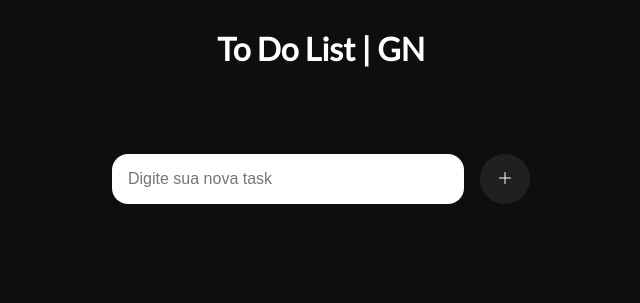
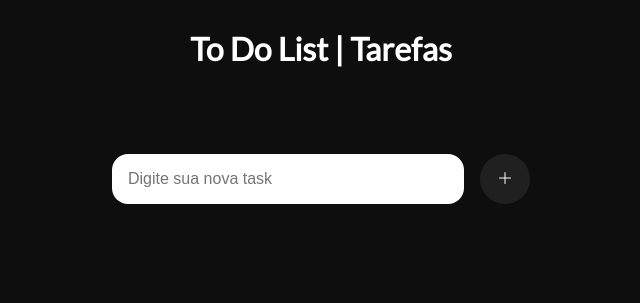
Before and after one commit to JuanSilvAlmeida/todoList, a plain HTML site: page index.html in a window 1280 px wide. Shown: the whole page, without its empty margins (319-959 px from the left). Drawn offline with Linux system fonts and the light colour scheme.

Commit message:
atualizando descricao de titulo

```diff
--- a/index.html
+++ b/index.html
@@ -9,7 +9,7 @@
     <title>To Do List | Tarefas</title>
 </head>
 <body>
-    <h1>To Do List | GN</h1>
+    <h1>To Do List | Tarefas</h1>
     <div class="content">
         <div class="content--add-item">
             <input type="text" id="input-new-task" placeholder="Digite sua nova task">
```
